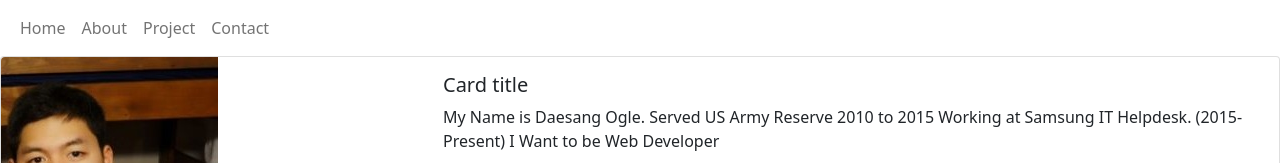
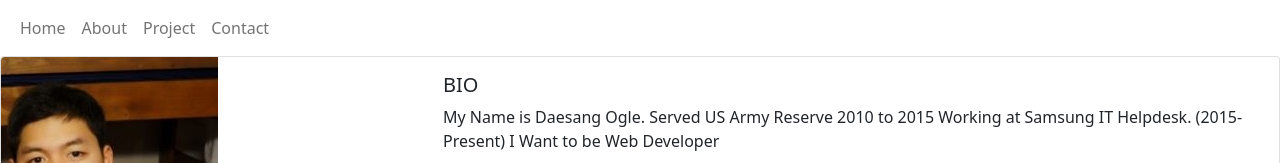
Before and after one commit to deashawnogle/React-Portfolio, a React (Create React App) app: page / in a window 1280 px wide. Shown: the top 163 px of the page. Built offline with nearby package versions, Linux system fonts and the light colour scheme.

Commit message:
add readme

```diff
--- a/src/components/About.jsx
+++ b/src/components/About.jsx
@@ -13,7 +13,7 @@
             </div>
             <div class="col-md-8">
               <div class="card-body">
-                <h5 class="card-title">Card title</h5>
+                <h5 class="card-title">BIO</h5>
                 <p class="card-text">
                     My Name is Daesang Ogle.
                     Served US Army Reserve 2010 to 2015
```
Also changed, not shown: 1 other file (tests, documents, lock files or other folders).
